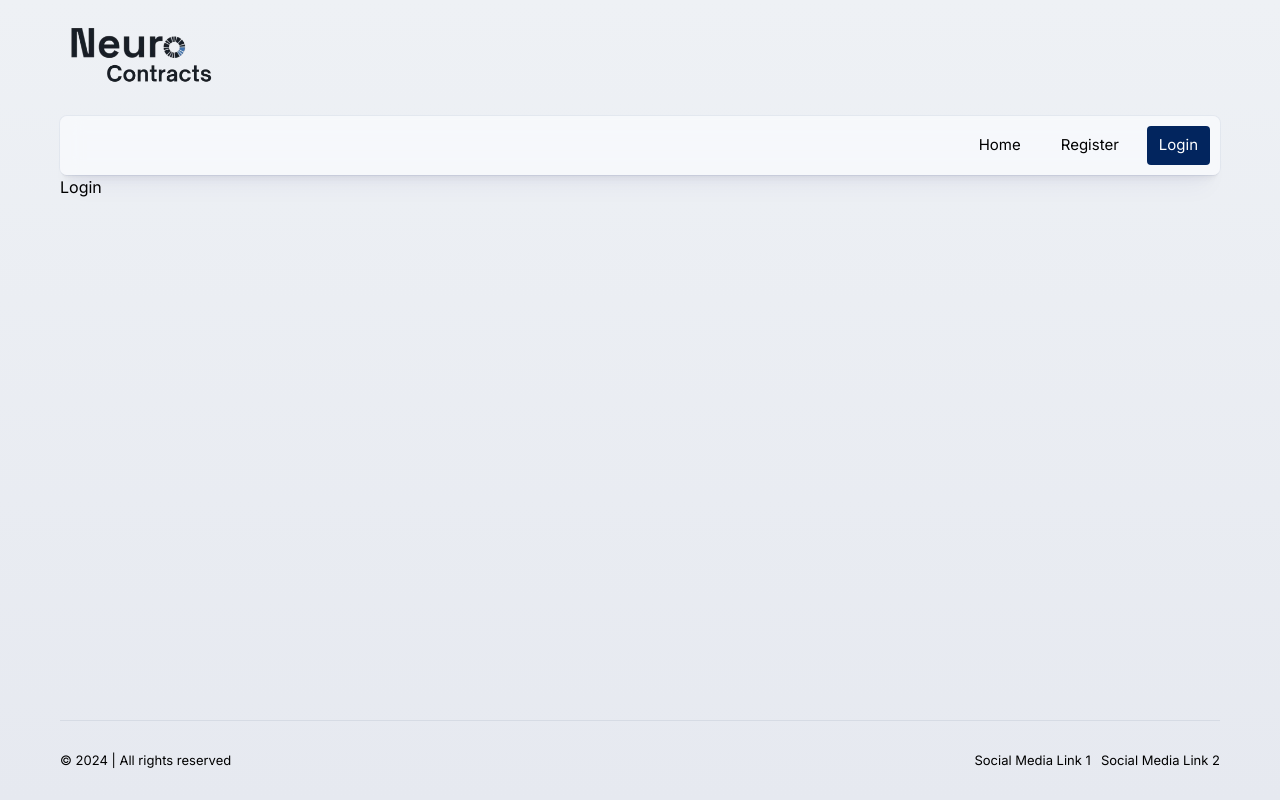
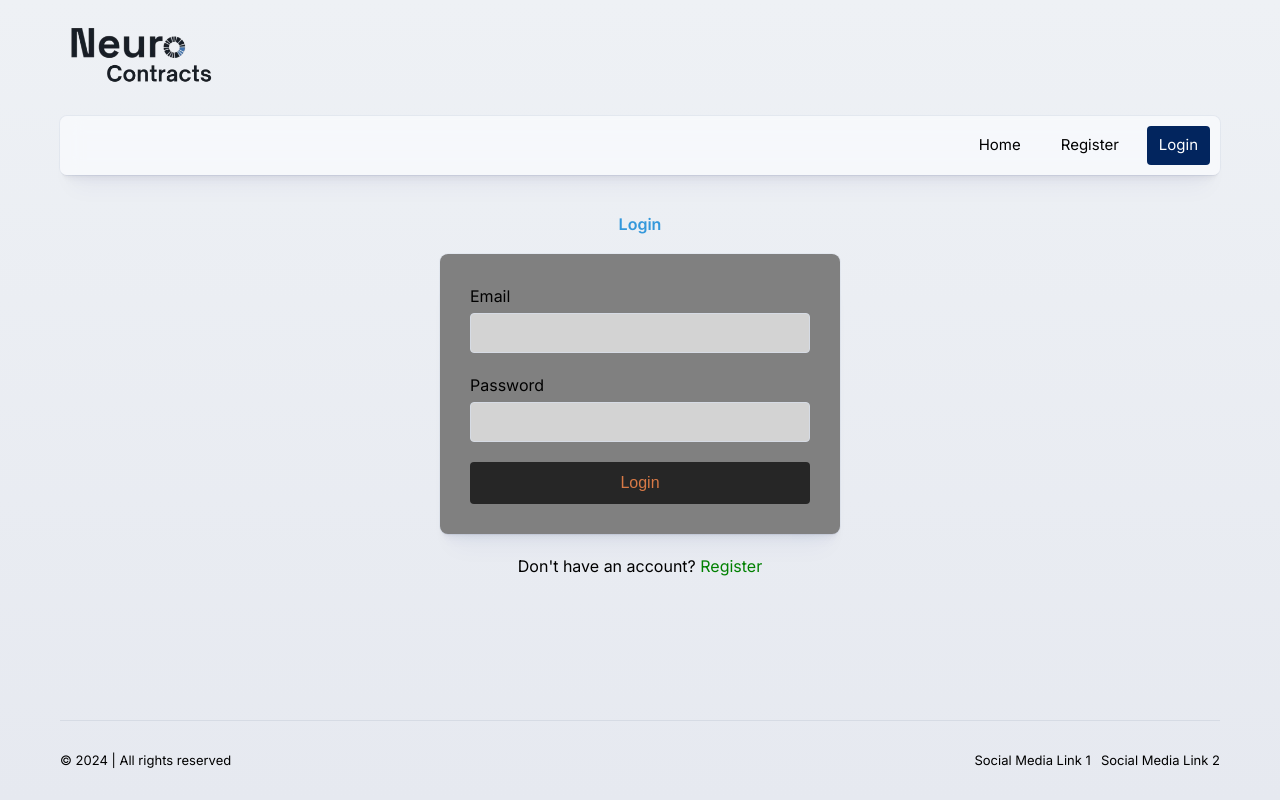
Before and after one commit to Trust-Anchor-Group/MedieInstitutet_LIA1_Frontend, a React (Vite) app: page /login in a window 1280 px wide. Built offline with nearby package versions, Linux system fonts and the light colour scheme.

Commit message:
Add Login component with SASS styling
- Create Login.jsx with form and state management
- Add _login.scss with styles using existing SASS variables and mixins
- Import login styles in main.scss

```diff
--- a/src/pages/Login.jsx
+++ b/src/pages/Login.jsx
@@ -1,9 +1,47 @@
-import React from 'react'
+import React, { useState} from 'react';
+import { Link } from 'react-router-dom';
 
-const Login = () => {
+const Login = (e) => {
+  const [email, setEmail] = useState('');
+  const [password, setPassword] = useState('');
+
+  const handleSubmit = (e) => {
+    e.preventDefault();
+    // ! LOGIN LOGIC HERE
+    // console.log('Login attempt with:', email, password);
+  };
+
   return (
-    <div>Login</div>
-  )
-}
+    <div className='login-container'>
+      <h2>Login</h2>
+      <form onSubmit={handleSubmit} className="login-form">
+        <div className="form-group">
+          <label htmlFor="email">Email</label>
+          <input
+            type="email"
+            id="email"
+            value={email}
+            onChange={(e) => setEmail(e.target.value)}
+            required
+          />
+        </div>
+        <div className="form-group">
+          <label htmlFor="password">Password</label>
+          <input
+            type="password"
+            id="password"
+            value={password}
+            onChange={(e) => setPassword(e.target.value)}
+            required
+          />
+        </div>
+        <button type="submit" className="btn-primary">Login</button>
+      </form>
+      <p className="register-link">
+        Don't have an account? <Link to="/register">Register</Link>
+      </p>
+    </div>
+  );
+};
 
-export default Login
+export default Login;
--- a/src/style/main.scss
+++ b/src/style/main.scss
@@ -28,7 +28,7 @@
 // Page imports
 // @import 'pages/home';
 // @import 'pages/about';
-
+@import './pages/login.scss';
 
 // 6. Themes imports (if any), preferable if you ask me :)
 // @import 'themes/dark';
--- /dev/null
+++ b/src/style/pages/_login.scss
@@ -0,0 +1,84 @@
+// src/style/pages/_login.scss
+
+.login-container {
+  @include flex-center;
+  flex-direction: column;
+  min-height: calc(100%  - #{$headerHeight} - #{$footerHeight});
+  padding: pxToRem(20);
+
+  h2 {
+    color: var(--primary-color);
+    margin-bottom: pxToRem(20);
+  }
+}
+
+.login-form {
+  width: 100%;
+  max-width: pxToRem(400);
+  background-color: var(--card-color);
+  padding: pxToRem(30);
+  border-radius: pxToRem(8);
+  @extend .shadow__general;
+
+  .form-group {
+    margin-bottom: pxToRem(20);
+
+    label {
+      display: block;
+      margin-bottom: pxToRem(5);
+      color: var(--font-color);
+    }
+
+    input {
+      width: 100%;
+      padding: pxToRem(10);
+      border: 1px solid var(--border-color);
+      border-radius: pxToRem(4);
+      font-size: pxToRem(16);
+      color: var(--font-color);
+      background-color: var(--background-color);
+
+      &:focus {
+        outline: none;
+        border-color: var(--primary-color);
+      }
+    }
+  }
+
+  .btn-primary {
+    width: 100%;
+    padding: pxToRem(12) pxToRem(20);
+    background-color: var(--button-primary-color);
+    color: var(--button-text-color);
+    border: none;
+    border-radius: pxToRem(4);
+    font-size: pxToRem(16);
+    cursor: pointer;
+    transition: background-color 0.3s ease;
+
+    &:hover {
+      filter: brightness(0.8);
+    }
+  }
+}
+
+.register-link {
+  margin-top: pxToRem(20);
+  text-align: center;
+  color: var(--font-color);
+
+  a {
+    color: var(--secondary-color);
+    text-decoration: none;
+
+    &:hover {
+      text-decoration: underline;
+    }
+  }
+}
+
+@include responsive(mobile) {
+  .login-form {
+    padding: pxToRem(20);
+  }
+}
```
Also changed, not shown: src/style/main.css, 1 other file (tests, documents, lock files or other folders).
